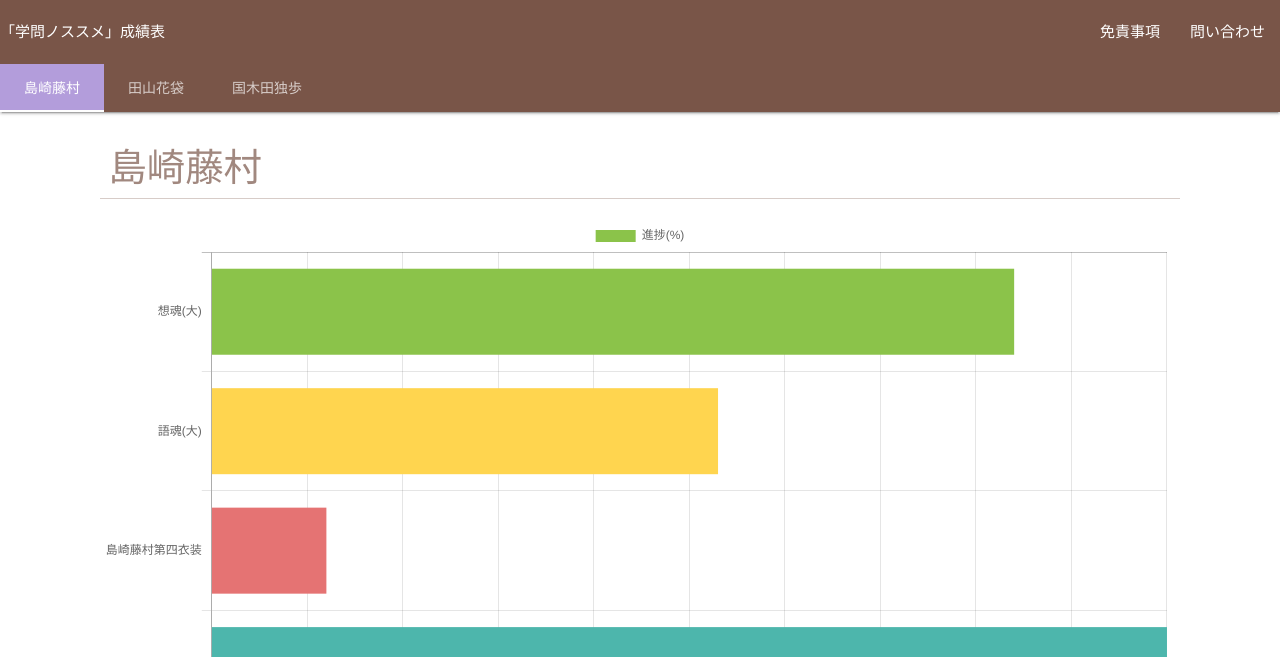
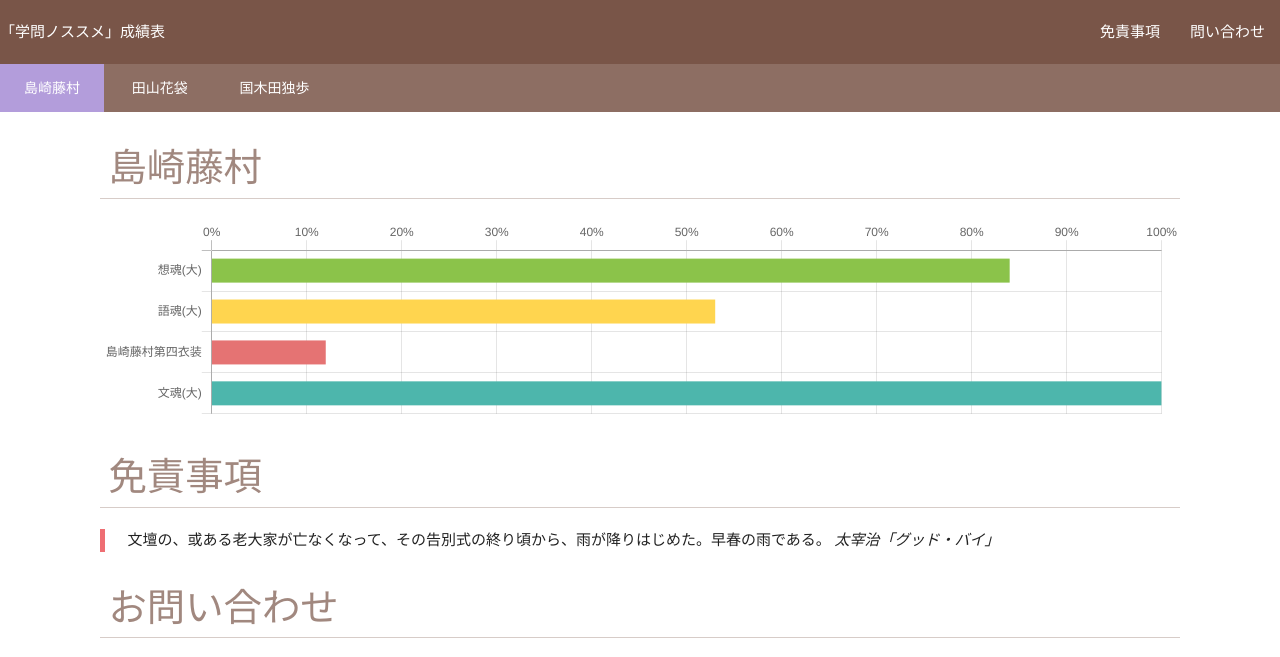
Before and after one commit to wifeofvillon/tokatonton, a website: page bunal/scoresheet/index.html in a window 1280 px wide. Shown: the top 657 px of the page. Drawn offline with nearby package versions, Linux system fonts and the light colour scheme.

Commit message:
AM commit
refined graph design

```diff
--- a/bunal/scoresheet/css/main.css
+++ b/bunal/scoresheet/css/main.css
@@ -1,5 +1,8 @@
 nav {
   background-color  : #795548;
+}
+.tabs {
+  background-color  : #8d6e63;
 }
 section {
   max-width : 1080px;
@@ -8,13 +11,26 @@ section {
 .header {
   color: #a1887f;
 }
-.tabs.tabs-transparent .tab a.active#chara-10 {
+.tabs .indicator {
+  background-color: transparent;
+}
+.tabs .tab a, .tabs .tab a.active {
+  color: #fff;
+}
+.tabs .tab a:hover {
+  color: #d7ccc8;
+}
+.tabs .tab a:hover.active {
+  color: #fff;
+  font-weight: 600;
+}
+.tabs .tab a.active#chara-10 {
   background-color  : #b39ddb;
 }
-.tabs.tabs-transparent .tab a.active#chara-11 {
+.tabs .tab a.active#chara-11 {
   background-color  : #ffca28;
 }
-.tabs.tabs-transparent .tab a.active#chara-38 {
+.tabs .tab a.active#chara-38 {
   background-color  : #ef9a9a;
 }
 section h2.header {
--- a/bunal/scoresheet/index.html
+++ b/bunal/scoresheet/index.html
@@ -15,10 +15,10 @@
     <script src="https://cdnjs.cloudflare.com/ajax/libs/materialize/0.98.0/js/materialize.min.js"></script>
     <!-- Import Chart.js -->
     <script src="https://cdnjs.cloudflare.com/ajax/libs/Chart.js/2.5.0/Chart.min.js"></script>
+    <script type="text/javascript" src="./js/graph-option.js"></script>
   </head>
   <body>
-    <nav class="nav-extended">
-        <div class="nav-wrapper">
+    <nav class="nav-wrapper">
       <a href="./" class="bland-logo">「学問ノススメ」成績表</a>
       <a href="#" data-activates="nav-mobile" class="button-collapse"><i class="material-icons">menu</i></a>
       <ul class="right hide-on-med-and-down" id="nav-pc">
@@ -29,34 +29,38 @@
         <li><a href="#disclaimer">免責事項</a></li>
         <li><a href="#contact">問い合わせ</a></li>
       </ul>
-        </div>
-        <div class="nav-content">
-          <ul class="tabs tabs-transparent">
+    </nav>
+    <ul class="tabs">
       <li class="tab"><a href="#" id="chara-10" class="active">島崎藤村</a></li>
       <li class="tab"><a href="#" id="chara-11">田山花袋</a></li>
       <li class="tab"><a href="#" id="chara-38">国木田独歩</a></li>
     </ul>
-        </div>
-    </nav>
     <section id="main">
       <h2 class="header">島崎藤村</h2>
-      <canvas id="graph"></canvas>
+      <div class="input-area">
+        <div class="">
+          <select class="input-field" name="point-3th">
+            <option>0</option>
+            <option>1</option>
+            <option>2</option>
+            <option>3</option>
+            <option>4</option>
+            <option>5</option>
+            <option>6</option>
+            <option>7</option>
+            <option>8</option>
+            <option>9</option>
+          </select>
+        </div>
+      </div>
+      <canvas id="graph" height="56"></canvas>
       <script type="text/javascript">
         var ctx = document.getElementById("graph");
-        var data = {
-          lavels:["島崎藤村第四衣装","文魂(大)"],
-          datasets:[{
-            lavel:"達成率",
-            borderWidth:1,
-            data:[64,100]
-          }]
-        };
         var myChart = new Chart(ctx, {
           type: 'horizontalBar',
           data: {
             labels: ["想魂(大)","語魂(大)","島崎藤村第四衣装","文魂(大)"],
             datasets: [{
-                    label: '進捗(%)',
               data: [84,53,12, 100],
               backgroundColor: [
                 '#8bc34a',
@@ -66,20 +70,8 @@
               ]
             }]
           },
-            options: {
-                scales: {
-                    xAxes: [{
-                        ticks: {
-                            beginAtZero:true
-                        }
-                    }]
-                }
-            }
+          options: graphOption
         });
-//        var chart = new Chart(ctx,{
-//          type:"horizontalBar",
-//          data: data
-//        });
       </script>
     </section>
     <section id="disclaimer">
--- /dev/null
+++ b/bunal/scoresheet/js/graph-option.js
@@ -0,0 +1,22 @@
+var graphOption = {
+  legend:{
+    display: false
+  },
+  scales: {
+    xAxes: [{
+      position: 'top',
+      ticks: {
+        beginAtZero:true,
+        min:0,
+        max:100,
+        stepSize:10,
+        callback:function(value){
+          return value + "%";
+        }
+      }
+    }],
+    yAxes: [{
+      barThickness: 24
+    }]
+  }
+}
```
Lines whose indentation alone changed are shown as unchanged.
